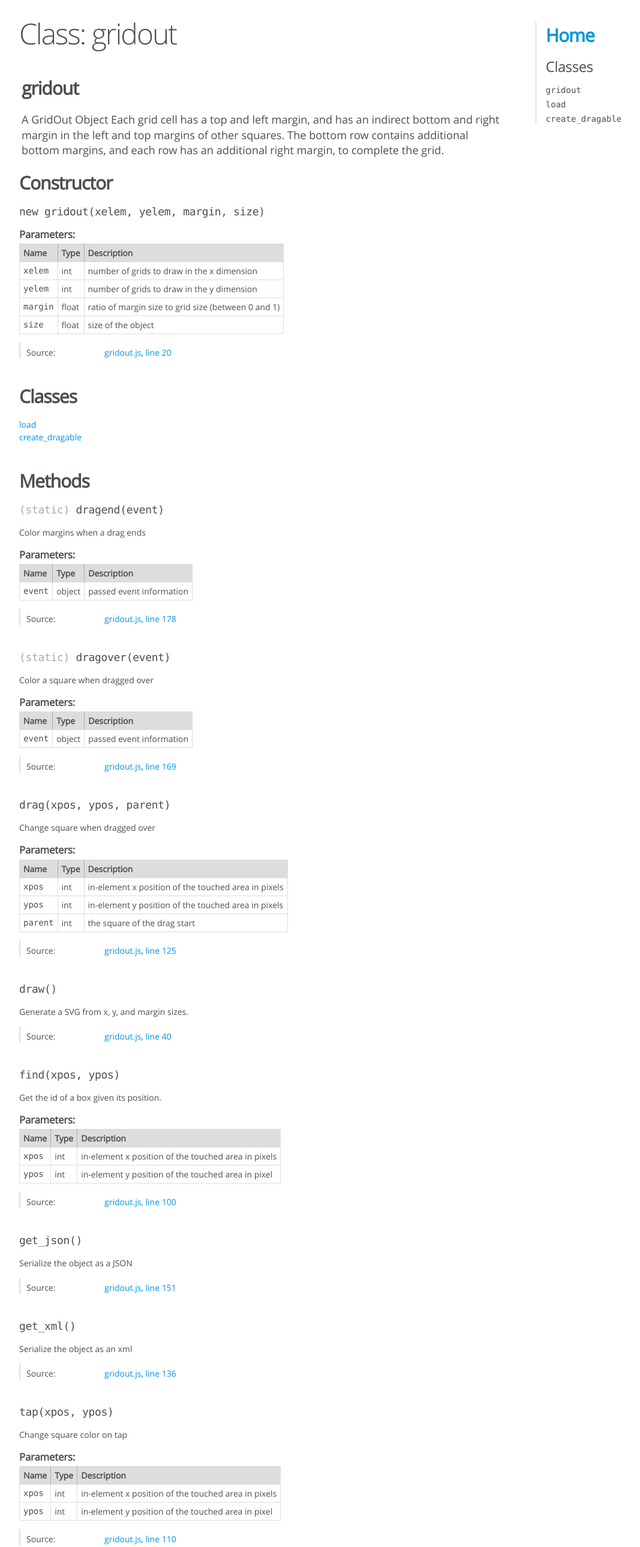
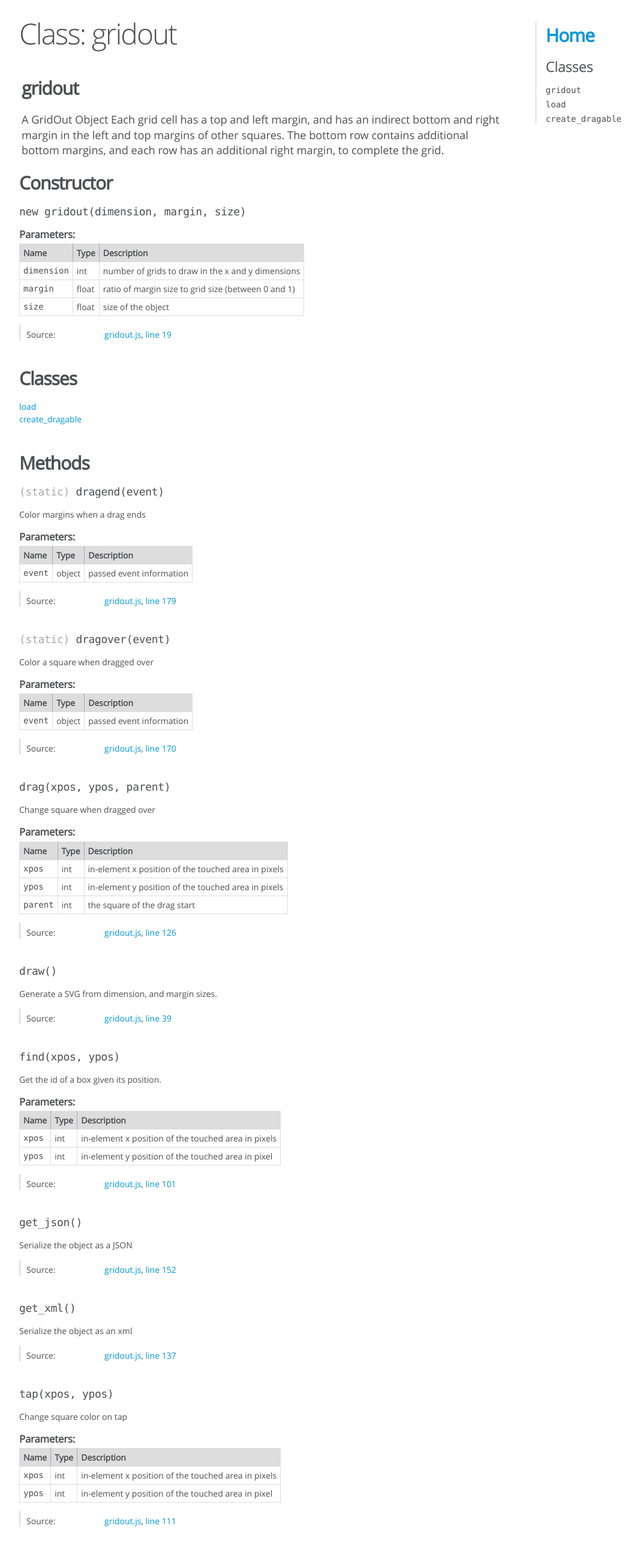
Before and after one commit to birm/gridout, a website: page docs/gridout.html in a window 1280 px wide. Shown: the top 2579 px of the page at 60% size, without its empty margins (0-1067 px from the left). Drawn offline with Linux system fonts and the light colour scheme.

Commit message:
first update of docs

```diff
--- a/docs/gridout.html
+++ b/docs/gridout.html
@@ -46,7 +46,7 @@ The bottom row contains additional bottom margins, and each row has an additiona
     <h2>Constructor</h2>
 
 
-    <h4 class="name" id="gridout"><span class="type-signature"></span>new gridout<span class="signature">(xelem, yelem, margin, size)</span><span class="type-signature"></span></h4>
+    <h4 class="name" id="gridout"><span class="type-signature"></span>new gridout<span class="signature">(dimension, margin, size)</span><span class="type-signature"></span></h4>
 
 
 
@@ -85,7 +85,7 @@ The bottom row contains additional bottom margins, and each row has an additiona
 
         <tr>
 
-                <td class="name"><code>xelem</code></td>
+                <td class="name"><code>dimension</code></td>
 
 
             <td class="type">
@@ -101,30 +101,7 @@ The bottom row contains additional bottom margins, and each row has an additiona
 
 
 
-            <td class="description last">number of grids to draw in the x dimension</td>
-        </tr>
-
-
-
-        <tr>
-
-                <td class="name"><code>yelem</code></td>
-
-
-            <td class="type">
-
-
-<span class="param-type">int</span>
-
-
-
-            </td>
-
-
-
-
-
-            <td class="description last">number of grids to draw in the y dimension</td>
+            <td class="description last">number of grids to draw in the x and y dimensions</td>
         </tr>
 
 
@@ -211,7 +188,7 @@ The bottom row contains additional bottom margins, and each row has an additiona
 
     <dt class="tag-source">Source:</dt>
     <dd class="tag-source"><ul class="dummy"><li>
-        <a href="gridout.js.html">gridout.js</a>, <a href="gridout.js.html#line20">line 20</a>
+        <a href="gridout.js.html">gridout.js</a>, <a href="gridout.js.html#line19">line 19</a>
     </li></ul></dd>
 
 
@@ -370,7 +347,7 @@ The bottom row contains additional bottom margins, and each row has an additiona
 
     <dt class="tag-source">Source:</dt>
     <dd class="tag-source"><ul class="dummy"><li>
-        <a href="gridout.js.html">gridout.js</a>, <a href="gridout.js.html#line178">line 178</a>
+        <a href="gridout.js.html">gridout.js</a>, <a href="gridout.js.html#line179">line 179</a>
     </li></ul></dd>
 
 
@@ -501,7 +478,7 @@ The bottom row contains additional bottom margins, and each row has an additiona
 
     <dt class="tag-source">Source:</dt>
     <dd class="tag-source"><ul class="dummy"><li>
-        <a href="gridout.js.html">gridout.js</a>, <a href="gridout.js.html#line169">line 169</a>
+        <a href="gridout.js.html">gridout.js</a>, <a href="gridout.js.html#line170">line 170</a>
     </li></ul></dd>
 
 
@@ -678,7 +655,7 @@ The bottom row contains additional bottom margins, and each row has an additiona
 
     <dt class="tag-source">Source:</dt>
     <dd class="tag-source"><ul class="dummy"><li>
-        <a href="gridout.js.html">gridout.js</a>, <a href="gridout.js.html#line125">line 125</a>
+        <a href="gridout.js.html">gridout.js</a>, <a href="gridout.js.html#line126">line 126</a>
     </li></ul></dd>
 
 
@@ -716,7 +693,7 @@ The bottom row contains additional bottom margins, and each row has an additiona
 
 
 <div class="description">
-    Generate a SVG from x, y, and margin sizes.
+    Generate a SVG from dimension, and margin sizes.
 </div>
 
 
@@ -760,7 +737,7 @@ The bottom row contains additional bottom margins, and each row has an additiona
 
     <dt class="tag-source">Source:</dt>
     <dd class="tag-source"><ul class="dummy"><li>
-        <a href="gridout.js.html">gridout.js</a>, <a href="gridout.js.html#line40">line 40</a>
+        <a href="gridout.js.html">gridout.js</a>, <a href="gridout.js.html#line39">line 39</a>
     </li></ul></dd>
 
 
@@ -914,7 +891,7 @@ The bottom row contains additional bottom margins, and each row has an additiona
 
     <dt class="tag-source">Source:</dt>
     <dd class="tag-source"><ul class="dummy"><li>
-        <a href="gridout.js.html">gridout.js</a>, <a href="gridout.js.html#line100">line 100</a>
+        <a href="gridout.js.html">gridout.js</a>, <a href="gridout.js.html#line101">line 101</a>
     </li></ul></dd>
 
 
@@ -996,7 +973,7 @@ The bottom row contains additional bottom margins, and each row has an additiona
 
     <dt class="tag-source">Source:</dt>
     <dd class="tag-source"><ul class="dummy"><li>
-        <a href="gridout.js.html">gridout.js</a>, <a href="gridout.js.html#line151">line 151</a>
+        <a href="gridout.js.html">gridout.js</a>, <a href="gridout.js.html#line152">line 152</a>
     </li></ul></dd>
 
 
@@ -1078,7 +1055,7 @@ The bottom row contains additional bottom margins, and each row has an additiona
 
     <dt class="tag-source">Source:</dt>
     <dd class="tag-source"><ul class="dummy"><li>
-        <a href="gridout.js.html">gridout.js</a>, <a href="gridout.js.html#line136">line 136</a>
+        <a href="gridout.js.html">gridout.js</a>, <a href="gridout.js.html#line137">line 137</a>
     </li></ul></dd>
 
 
@@ -1232,7 +1209,7 @@ The bottom row contains additional bottom margins, and each row has an additiona
 
     <dt class="tag-source">Source:</dt>
     <dd class="tag-source"><ul class="dummy"><li>
-        <a href="gridout.js.html">gridout.js</a>, <a href="gridout.js.html#line110">line 110</a>
+        <a href="gridout.js.html">gridout.js</a>, <a href="gridout.js.html#line111">line 111</a>
     </li></ul></dd>
 
 
@@ -1280,7 +1257,7 @@ The bottom row contains additional bottom margins, and each row has an additiona
 <br class="clear">
 
 <footer>
-    Documentation generated by <a href="https://github.com/jsdoc3/jsdoc">JSDoc 3.4.3</a> on Wed Feb 15 2017 17:29:36 GMT-0500 (EST)
+    Documentation generated by <a href="https://github.com/jsdoc3/jsdoc">JSDoc 3.4.3</a> on Thu Feb 16 2017 11:31:15 GMT-0500 (EST)
 </footer>
 
 <script> prettyPrint(); </script>
```
Also changed, not shown: docs/gridout.js.html (+34 -14 lines), docs/gridout.load.html (+2 -2 lines), docs/gridout_create_dragable.html (+2 -2 lines), docs/index.html (+1 -1 lines).
